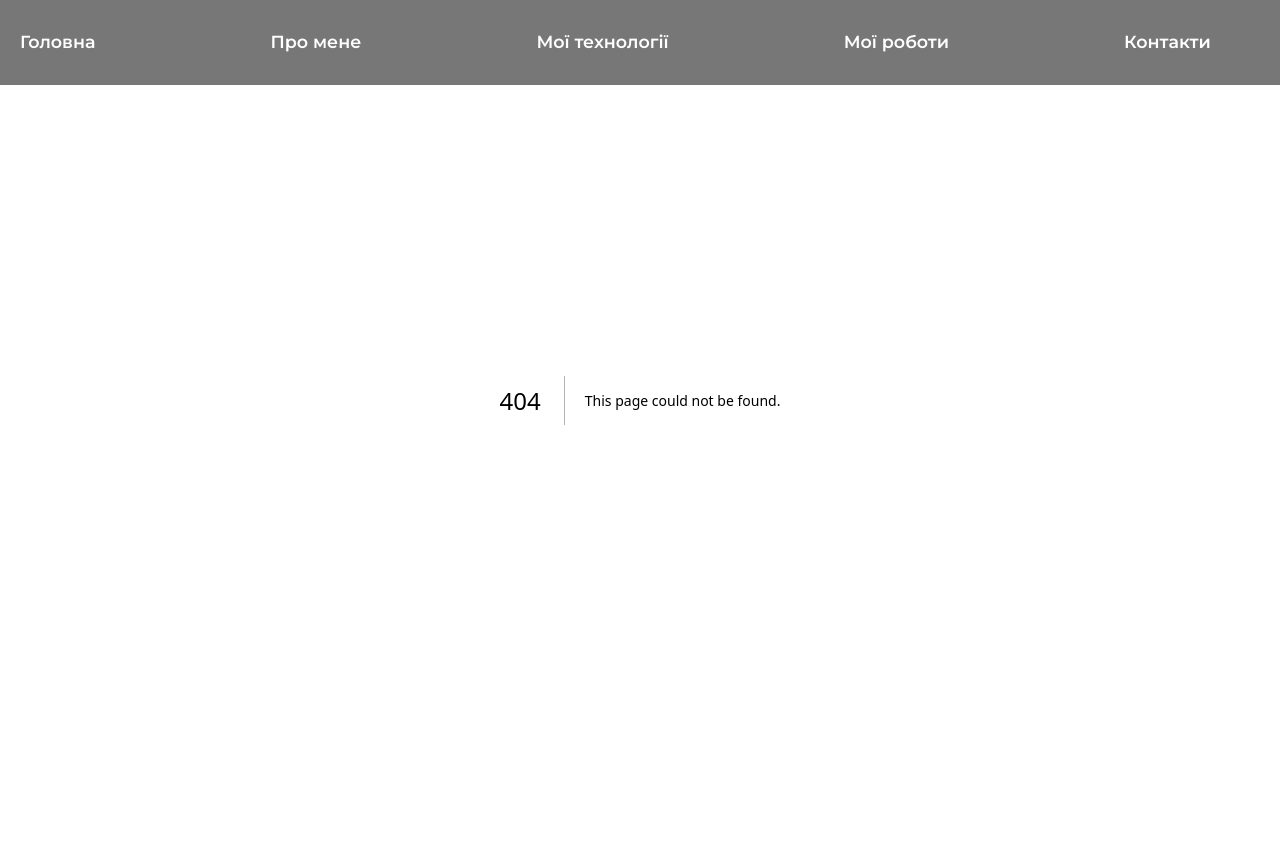
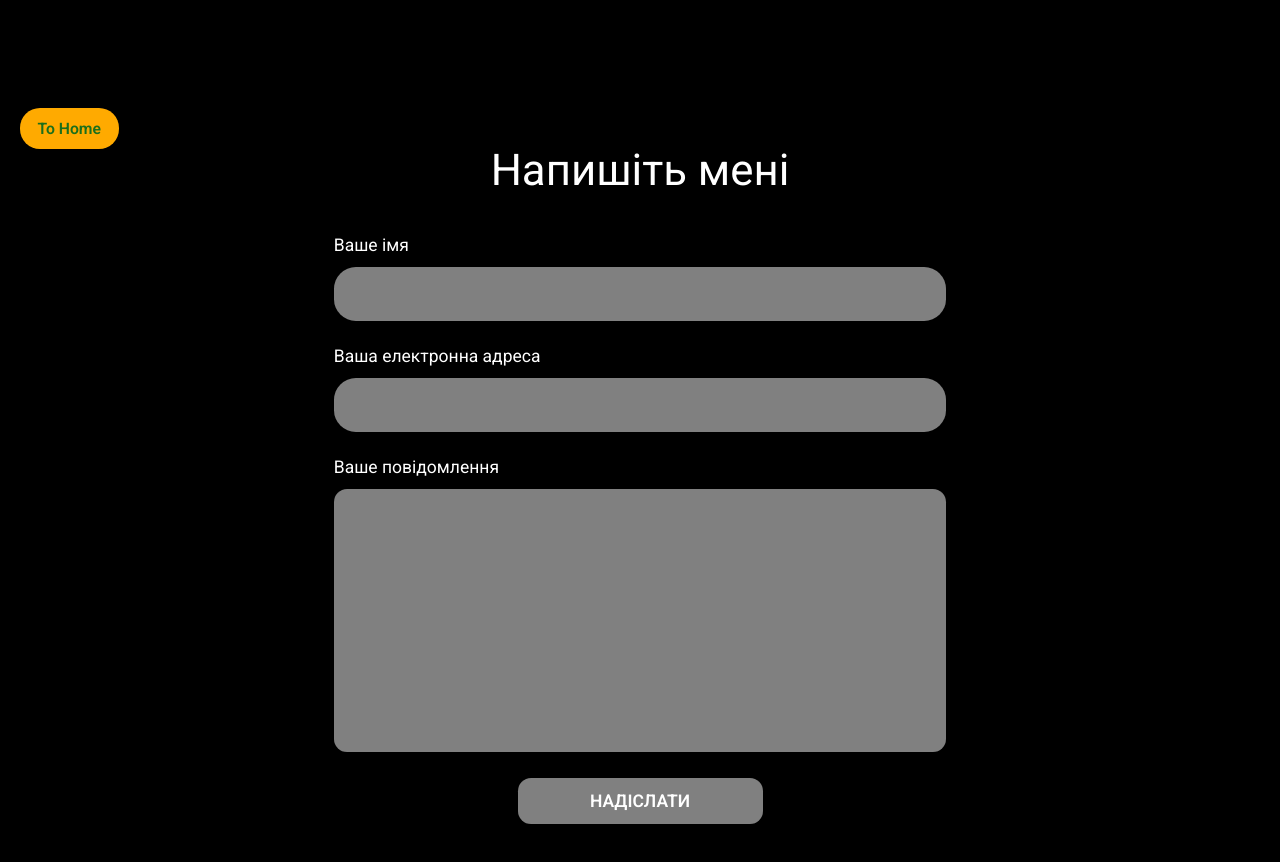
Before and after one commit to webmaster-prof/portfolio-base, a Next.js app: page /contacts in a window 1280 px wide. Before the commit this address had no page. Shown: the top 862 px of the page. Before the commit the page ends 800 px from the top, so only its background shows below. Built offline with nearby package versions, Linux system fonts and the light colour scheme.

Commit message:
create contacts single page

```diff
--- a/Data/header-data.tsx
+++ b/Data/header-data.tsx
@@ -17,6 +17,6 @@ export const headerData = [
   },
   {
     name: "Контакти",
-    path: "#contacts",
+    path: "/contacts",
   },
 ];
--- a/components/Footer/Footer.scss
+++ b/components/Footer/Footer.scss
@@ -0,0 +1,6 @@
+.footer {
+}
+
+.footer__inner {
+  padding: 1.25rem 0;
+}
--- /dev/null
+++ b/src/app/contacts/contacts.scss
@@ -0,0 +1,88 @@
+.contacts {
+  padding-top: 6.25rem;
+  padding-bottom: 6.25rem;
+  @media (max-width: 790px) {
+    padding-top: 3.125rem;
+    padding-bottom: 3.125rem;
+  }
+  @media (max-width: 400px) {
+    padding-top: 1.875rem;
+    padding-bottom: 1.875rem;
+  }
+}
+
+.contacts__backbutton {
+  background-color: rgb(255, 170, 0);
+  border-radius: 20px;
+  padding: 0.8125rem 1.25rem;
+  color: rgb(27, 111, 27);
+  font-size: 1.125rem;
+  font-weight: 600;
+  @media (max-width: 700px) {
+    margin-bottom: 3.125rem;
+  }
+}
+
+.contacts__form {
+  display: flex;
+  flex-direction: column;
+  row-gap: 1.875rem;
+}
+
+.contacts__form {
+  max-width: 43.75rem;
+  margin: 0 auto;
+}
+
+.contacts__form-block {
+  display: flex;
+  flex-direction: column;
+}
+
+.contacts__form-label {
+  color: var(--whiteColor);
+  margin-bottom: 0.9375rem;
+  font-size: 1.25rem;
+}
+
+.contacts__form-input {
+  background-color: gray;
+  border-radius: 1.5625rem;
+  padding: 1.25rem 0.625rem;
+  color: var(--whiteColor);
+  font-size: 1.125rem;
+  cursor: pointer;
+}
+
+.contacts__form-area {
+  background-color: gray;
+  border-radius: 0.9375rem;
+  min-height: 18.75rem;
+  resize: none;
+  color: var(--whiteColor);
+  font-size: 1.125rem;
+  padding: 1.25rem;
+  cursor: pointer;
+}
+
+.contacts__form-button {
+  background-color: gray;
+  color: var(--whiteColor);
+  font-size: 1.25rem;
+  border-radius: 0.9375rem;
+  text-transform: uppercase;
+  font-weight: 600;
+  padding: 0.9375rem 1.25rem;
+  width: 40%;
+  margin: 1.875rem auto 0;
+  text-align: center;
+  transition: all 0.4s ease;
+  &:hover {
+    transform: scale(1.1);
+    background-color: rgb(44, 41, 41);
+  }
+  @media (max-width: 400px) {
+    font-size: 15px;
+    width: 60%;
+  }
+}
--- /dev/null
+++ b/src/app/contacts/page.tsx
@@ -0,0 +1,85 @@
+"use client";
+
+import { useRouter } from "next/navigation";
+import "./contacts.scss";
+import { useEffect } from "react";
+import AOS from "aos";
+import "aos/dist/aos.css";
+
+const page = () => {
+  const router = useRouter();
+
+  useEffect(() => {
+    AOS.init({
+      duration: 800,
+      once: true,
+    });
+  }, []);
+
+  return (
+    <section className="contacts">
+      <div className="container">
+        <button
+          className="contacts__backbutton"
+          onClick={() => router.push("/")}
+        >
+          To Home
+        </button>
+        <h2 className="contacts__title title" data-aos="fade-up">
+          Напишіть мені
+        </h2>
+        <form className="contacts__form">
+          <div
+            className="contacts__form-block"
+            data-aos="fade-up"
+            data-aos-delay="200"
+          >
+            <label className="contacts__form-label" htmlFor="name">
+              Ваше імя
+            </label>
+            <input
+              className="contacts__form-input"
+              type="text"
+              id="name"
+              required
+            />
+          </div>
+          <div
+            className="contacts__form-block"
+            data-aos="fade-up"
+            data-aos-delay="300"
+          >
+            <label className="contacts__form-label" htmlFor="email">
+              Ваша електронна адреса
+            </label>
+            <input
+              className="contacts__form-input"
+              type="email"
+              id="email"
+              required
+            />
+          </div>
+          <div
+            className="contacts__form-block"
+            data-aos="fade-up"
+            data-aos-delay="400"
+          >
+            <label className="contacts__form-label" htmlFor="text">
+              Вашe повідомлення
+            </label>
+            <textarea
+              className="contacts__form-area"
+              id="text"
+              required
+            ></textarea>
+            <button className="contacts__form-button" type="submit">
+              Надіслати
+            </button>
+          </div>
+        </form>
+      </div>
+    </section>
+  );
+};
+
+export default page;
--- a/src/app/layout.tsx
+++ b/src/app/layout.tsx
@@ -1,23 +1,17 @@
-
 import type { Metadata } from "next";
 import "./globals.scss";
-import Header from "../../components/Header/Header";
 
 export const metadata: Metadata = {
   title: "Next-Porfolio",
   description: "Generated by create next app",
 };
 
-
-export default function RootLayout({children,}: Readonly<{children: React.ReactNode;}>) {
-
-
+export default function RootLayout({
+  children,
+}: Readonly<{ children: React.ReactNode }>) {
   return (
     <html lang="en">
-      <body>
-      <Header />
-        {children}
-      </body>
+      <body>{children}</body>
     </html>
   );
 }
```
Also changed, not shown: components/Footer/Footer.tsx (+9 -5 lines), src/app/page.tsx (+7 -2 lines).
